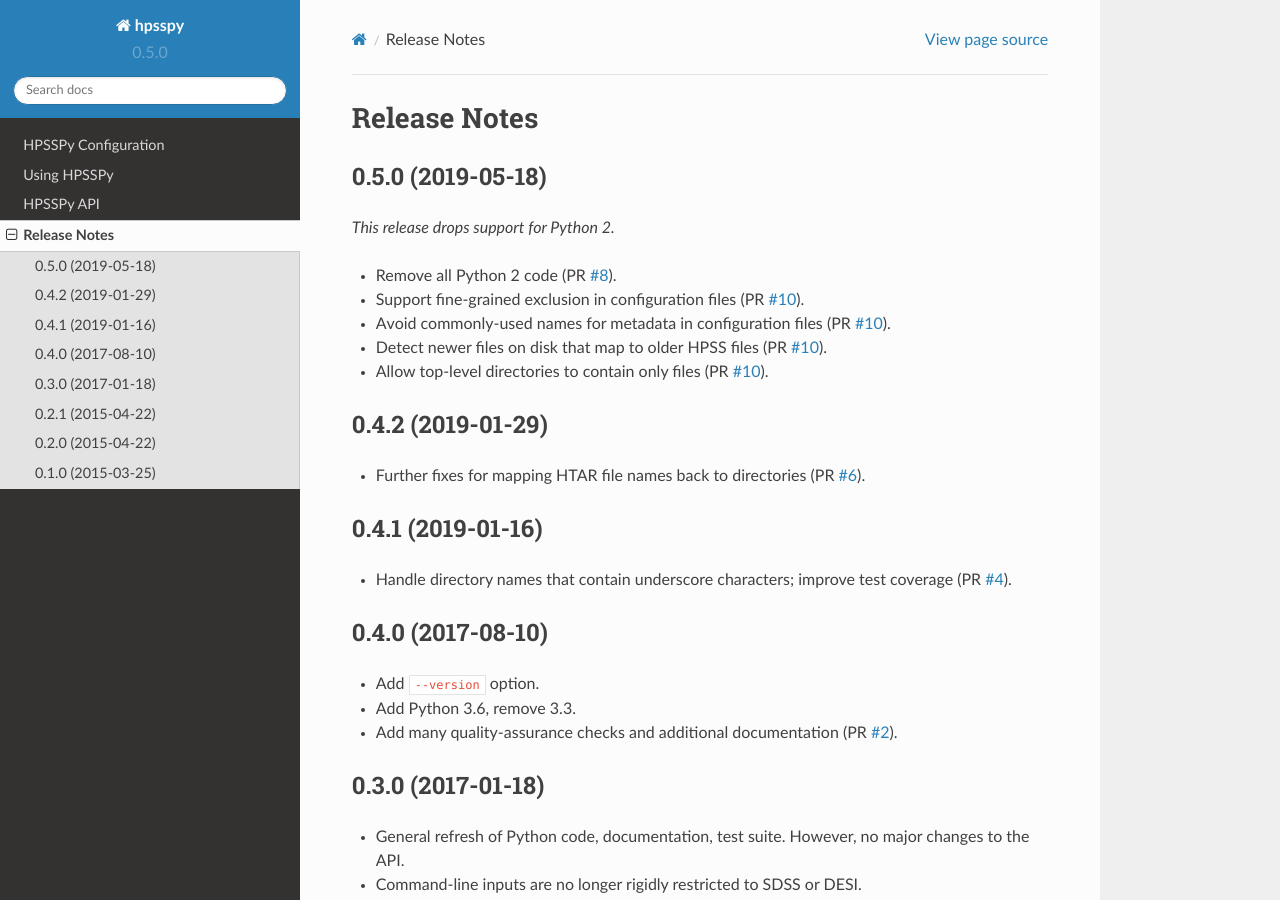
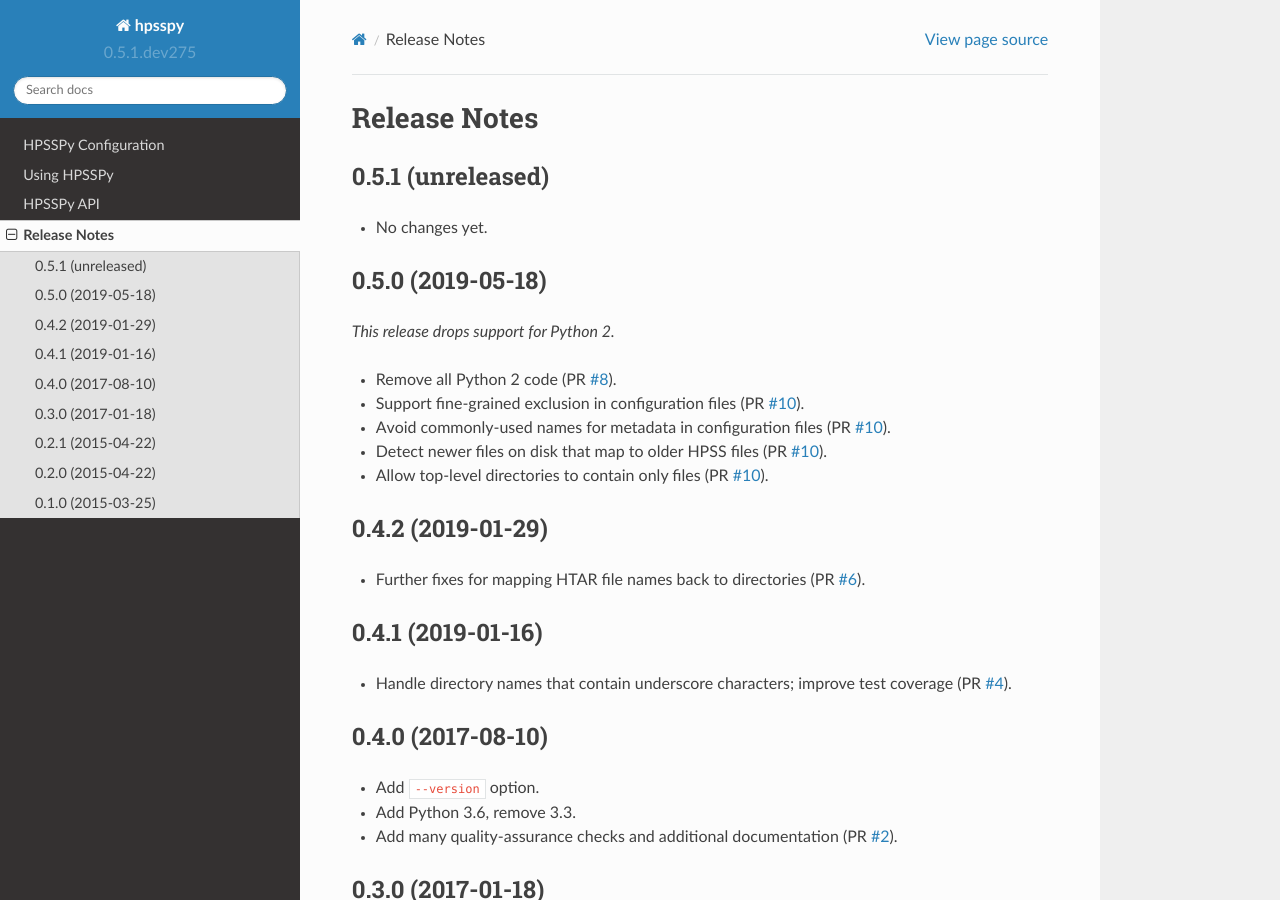
Before and after one commit to weaverba137/hpsspy, a Sphinx documentation site: the page built from doc/changes.rst, in a window 1280 px wide and 900 px high. Built offline with Sphinx 7.4.7 and the Read the Docs theme 2.0.0, drawn with Linux system fonts in a browser that asks for light colours.

Commit message:
bump version after tag

```diff
--- a/doc/changes.rst
+++ b/doc/changes.rst
@@ -1,6 +1,11 @@
 =============
 Release Notes
 =============
+
+0.5.1 (unreleased)
+------------------
+
+* No changes yet.
 
 0.5.0 (2019-05-18)
 ------------------
--- a/hpsspy/__init__.py
+++ b/hpsspy/__init__.py
@@ -20,4 +20,4 @@
     pass
 
 
-__version__ = '0.5.0'
+__version__ = '0.5.1.dev275'
```
